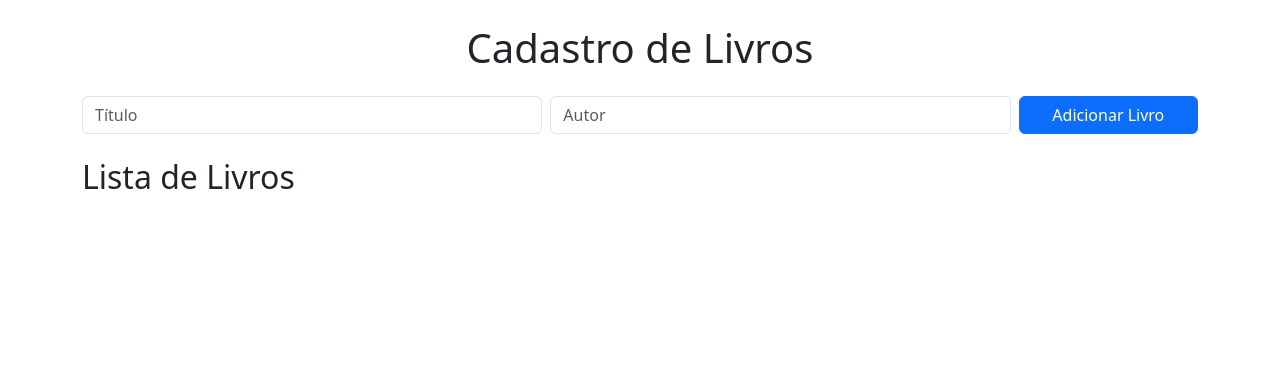
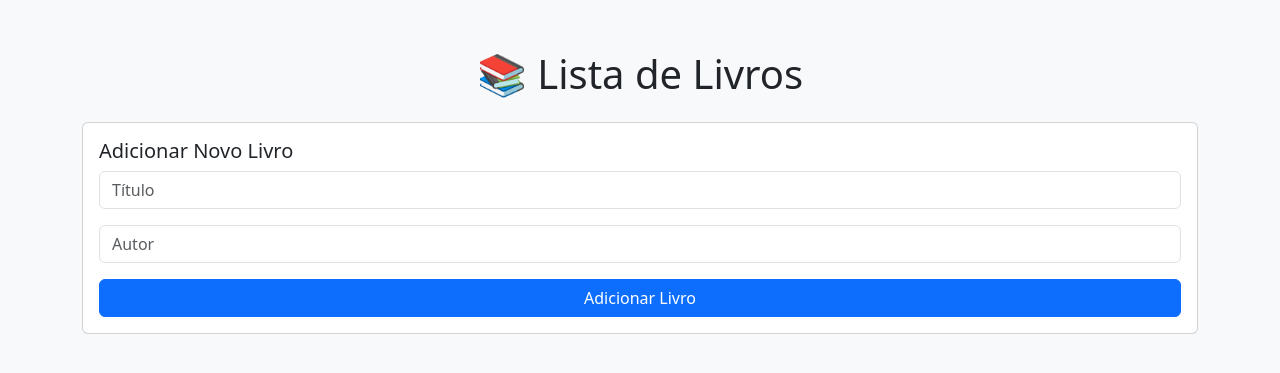
Before and after one commit to lupajr/catalogo_livros, a Flask app: page / in a window 1280 px wide. Shown: the top 373 px of the page. Run offline with Flask 3, Linux system fonts and the light colour scheme; data that the repository does not hold is empty.

Commit message:
incrementando index

```diff
--- a/templates/index.html
+++ b/templates/index.html
@@ -6,41 +6,89 @@
     <meta name="viewport" content="width=device-width, initial-scale=1.0">
     <title>Lista de Livros</title>
     <link href="https://cdn.jsdelivr.net/npm/bootstrap@5.3.0/dist/css/bootstrap.min.css" rel="stylesheet">
+    <style>
+        body {
+            background-color: #f8f9fa;
+        }
+
+        .container {
+            margin-top: 50px;
+        }
+
+        .book-card {
+            background-color: #fff;
+            border-radius: 10px;
+            box-shadow: 0 4px 6px rgba(0, 0, 0, 0.1);
+            padding: 20px;
+            margin-bottom: 20px;
+        }
+
+        .book-card h5 {
+            color: #333;
+        }
+
+        .book-card p {
+            color: #666;
+        }
+
+        .btn-edit {
+            background-color: #ffc107;
+            border: none;
+        }
+
+        .btn-delete {
+            background-color: #dc3545;
+            border: none;
+        }
+    </style>
 </head>
 
-<body class="container py-4">
-    <h1 class="text-center mb-4">Cadastro de Livros</h1>
+<body>
+    <div class="container">
+        <h1 class="text-center mb-4">📚 Lista de Livros</h1>
 
-    <form id="bookForm" class="row g-2 mb-4">
-        <div class="col-md-5">
-            <input type="text" id="title" class="form-control" placeholder="Título" required>
+        <!-- Formulário para adicionar livro -->
+        <div class="card mb-4">
+            <div class="card-body">
+                <h5 class="card-title">Adicionar Novo Livro</h5>
+                <form id="addBookForm">
+                    <div class="mb-3">
+                        <input type="text" id="title" class="form-control" placeholder="Título" required>
+                    </div>
+                    <div class="mb-3">
+                        <input type="text" id="author" class="form-control" placeholder="Autor" required>
+                    </div>
+                    <button type="submit" class="btn btn-primary w-100">Adicionar Livro</button>
+                </form>
+            </div>
         </div>
-        <div class="col-md-5">
-            <input type="text" id="author" class="form-control" placeholder="Autor" required>
+
+        <!-- Lista de Livros -->
+        <div id="bookList" class="row">
+            <!-- Os livros serão carregados aqui via JavaScript -->
         </div>
-        <div class="col-md-2">
-            <button type="submit" class="btn btn-primary w-100">Adicionar Livro</button>
-        </div>
-    </form>
+    </div>
 
-    <h2 class="mb-3">Lista de Livros</h2>
-    <ul id="bookList" class="list-group"></ul>
-
-    <!-- Modal -->
+    <!-- Modal para editar livro -->
     <div class="modal fade" id="editModal" tabindex="-1">
         <div class="modal-dialog">
             <div class="modal-content">
                 <div class="modal-header">
-                    <h5 class="modal-title">Editar</h5>
+                    <h5 class="modal-title">Editar Livro</h5>
                     <button type="button" class="btn-close" data-bs-dismiss="modal"></button>
                 </div>
                 <div class="modal-body">
                     <input type="hidden" id="editId">
-                    <input type="text" id="editInput" class="form-control" placeholder="Novo valor">
+                    <div class="mb-3">
+                        <input type="text" id="editTitle" class="form-control" placeholder="Título" required>
+                    </div>
+                    <div class="mb-3">
+                        <input type="text" id="editAuthor" class="form-control" placeholder="Autor" required>
+                    </div>
                 </div>
                 <div class="modal-footer">
                     <button type="button" class="btn btn-secondary" data-bs-dismiss="modal">Cancelar</button>
-                    <button type="button" class="btn btn-primary" onclick="saveEdit()">Salvar</button>
+                    <button type="button" class="btn btn-primary" id="saveEdit">Salvar</button>
                 </div>
             </div>
         </div>
@@ -48,6 +96,7 @@
 
     <script src="https://cdn.jsdelivr.net/npm/bootstrap@5.3.0/dist/js/bootstrap.bundle.min.js"></script>
     <script>
+        // Função para carregar a lista de livros
         async function fetchBooks() {
             const response = await fetch("/book");
             const books = await response.json();
@@ -55,21 +104,24 @@
             bookList.innerHTML = "";
 
             books.forEach(book => {
-                const li = document.createElement("li");
-                li.className = "list-group-item d-flex justify-content-between align-items-center";
-                li.innerHTML = `
-                    <span><strong>${book.title}</strong> - ${book.author}</span>
-                    <div>
-                        <button class="btn btn-warning btn-sm" onclick="openModal(${book.id}, '${book.title}', 'title')">Editar Título</button>
-                        <button class="btn btn-info btn-sm" onclick="openModal(${book.id}, '${book.author}', 'author')">Editar Autor</button>
-                        <button class="btn btn-danger btn-sm" onclick="deleteBook(${book.id})">Deletar</button>
+                const bookCard = `
+                    <div class="col-md-4">
+                        <div class="book-card">
+                            <h5>${book.title}</h5>
+                            <p>Autor: ${book.author}</p>
+                            <div class="d-grid gap-2">
+                                <button class="btn btn-edit btn-sm" onclick="openEditModal(${book.id}, '${book.title}', '${book.author}')">Editar</button>
+                                <button class="btn btn-delete btn-sm" onclick="deleteBook(${book.id})">Excluir</button>
+                            </div>
+                        </div>
                     </div>
                 `;
-                bookList.appendChild(li);
+                bookList.innerHTML += bookCard;
             });
         }
 
-        document.getElementById("bookForm").addEventListener("submit", async (e) => {
+        // Adicionar livro
+        document.getElementById("addBookForm").addEventListener("submit", async (e) => {
             e.preventDefault();
             const title = document.getElementById("title").value;
             const author = document.getElementById("author").value;
@@ -82,37 +134,40 @@
 
             document.getElementById("title").value = "";
             document.getElementById("author").value = "";
-            fetchBooks();
+            await fetchBooks();
         });
 
-        async function deleteBook(id) {
-            await fetch(`/book/${id}`, { method: "DELETE" });
-            fetchBooks();
-        }
-
-        function openModal(id, value, type) {
+        // Abrir modal de edição
+        function openEditModal(id, title, author) {
             document.getElementById("editId").value = id;
-            document.getElementById("editInput").value = value;
-            document.getElementById("editInput").setAttribute("data-type", type);
+            document.getElementById("editTitle").value = title;
+            document.getElementById("editAuthor").value = author;
             new bootstrap.Modal(document.getElementById("editModal")).show();
         }
 
-        async function saveEdit() {
+        // Salvar edição
+        document.getElementById("saveEdit").addEventListener("click", async () => {
             const id = document.getElementById("editId").value;
-            const newValue = document.getElementById("editInput").value;
-            const type = document.getElementById("editInput").getAttribute("data-type");
-            const updateData = type === "title" ? { title: newValue } : { author: newValue };
+            const title = document.getElementById("editTitle").value;
+            const author = document.getElementById("editAuthor").value;
 
             await fetch(`/book/${id}`, {
                 method: "PATCH",
                 headers: { "Content-Type": "application/json" },
-                body: JSON.stringify(updateData)
+                body: JSON.stringify({ title, author })
             });
 
-            fetchBooks();
             bootstrap.Modal.getInstance(document.getElementById("editModal")).hide();
+            await fetchBooks();
+        });
+
+        // Excluir livro
+        async function deleteBook(id) {
+            await fetch(`/book/${id}`, { method: "DELETE" });
+            await fetchBooks();
         }
 
+        // Carregar livros ao iniciar
         fetchBooks();
     </script>
 </body>
```
